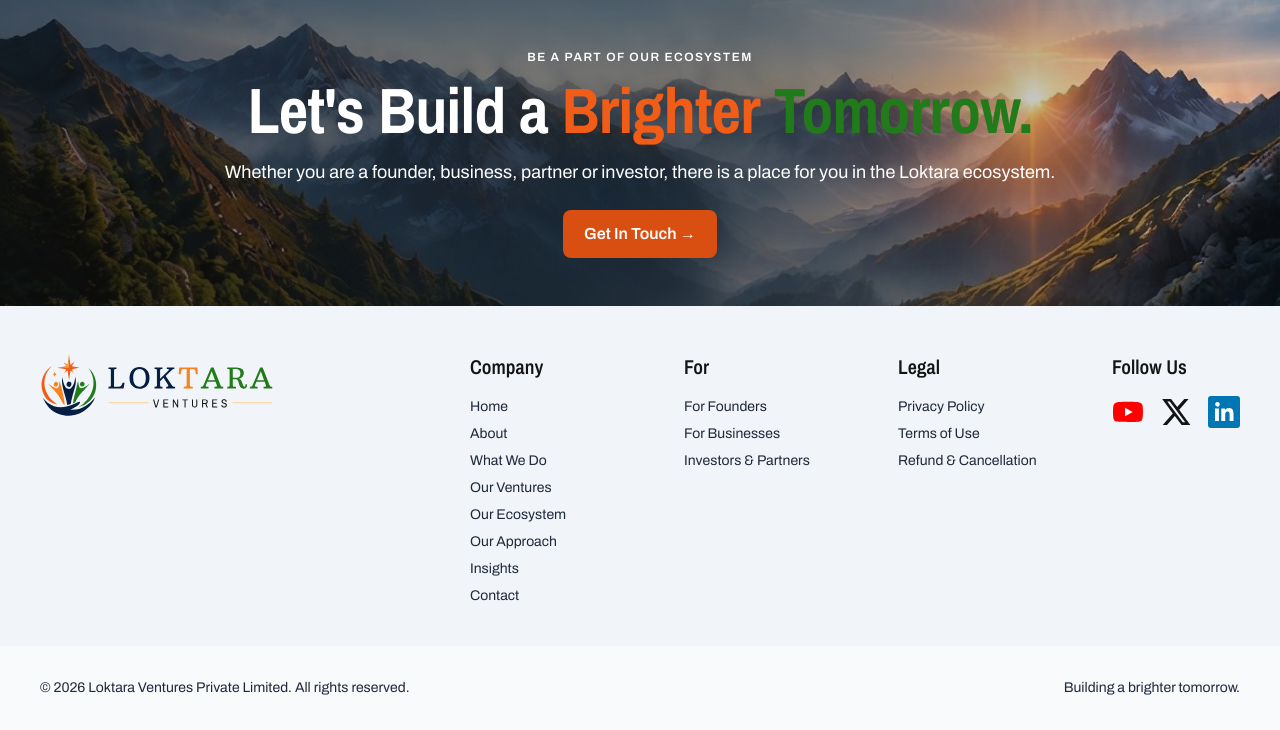
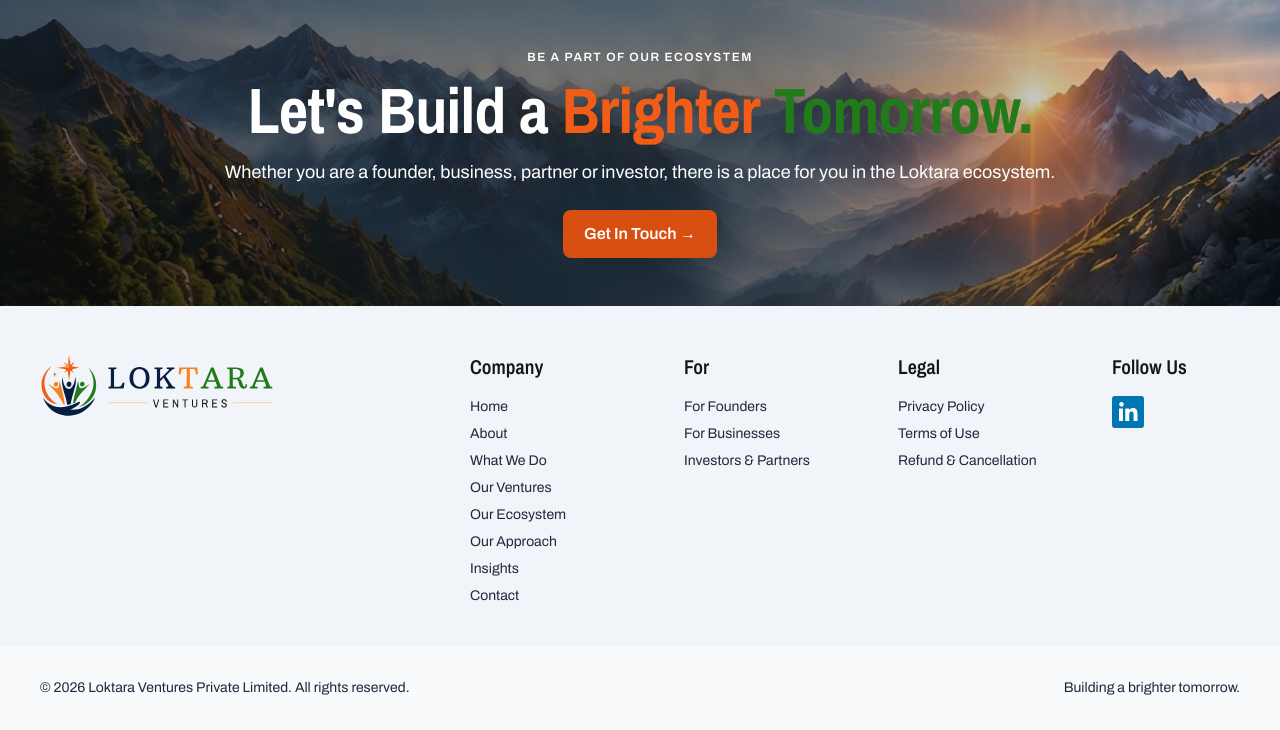
Before and after one commit to ventures-tech-hub/website, a plain HTML site: page ecosystem.html in a window 1280 px wide. Shown: the part 2680-3410 px from the top of the page. Drawn offline with nearby package versions, Linux system fonts and the light colour scheme; a web font is replaced by a local one.

Commit message:
Footer: remove YouTube and X, link LinkedIn company page
Co-Authored-By: Claude Opus 5.5 <noreply@anthropic.com>

```diff
--- a/ecosystem.html
+++ b/ecosystem.html
@@ -318,9 +318,7 @@
         <div class="footer-col">
           <h4>Follow Us</h4>
           <div class="socials">
-            <a href="#" aria-label="YouTube"><svg viewBox="0 0 32 32" aria-hidden="true"><path fill="#FF0000" d="M30.4 9.1a3.8 3.8 0 0 0-2.7-2.7C25.4 5.8 16 5.8 16 5.8s-9.4 0-11.7.6A3.8 3.8 0 0 0 1.6 9.1C1 11.5 1 16 1 16s0 4.5.6 6.9a3.8 3.8 0 0 0 2.7 2.7c2.3.6 11.7.6 11.7.6s9.4 0 11.7-.6a3.8 3.8 0 0 0 2.7-2.7c.6-2.4.6-6.9.6-6.9s0-4.5-.6-6.9Z"/><path fill="#fff" d="m13 20.3 7.8-4.3-7.8-4.3v8.6Z"/></svg></a>
-            <a href="#" aria-label="X"><svg viewBox="0 0 32 32" aria-hidden="true"><path fill="#141414" d="M24.3 3h4.3l-9.4 10.8L30.3 29h-8.7l-6.8-8.9L7 29H2.7l10.1-11.5L2.2 3h8.9l6.1 8.1L24.3 3Zm-1.5 23.3h2.4L9.8 5.5H7.2l15.6 20.8Z"/></svg></a>
-            <a href="#" aria-label="LinkedIn"><svg viewBox="0 0 32 32" aria-hidden="true"><rect width="32" height="32" rx="3" fill="#0076B2"/><path fill="#fff" d="M7 12.4h3.9V25H7V12.4Zm2-6.3a2.3 2.3 0 1 1 0 4.5 2.3 2.3 0 0 1 0-4.5Zm4.3 6.3H17v1.7h.1c.5-1 1.8-2 3.7-2 4 0 4.7 2.6 4.7 6V25h-3.9v-6.1c0-1.5 0-3.3-2-3.3s-2.4 1.6-2.4 3.2V25h-3.9V12.4Z"/></svg></a>
+            <a href="https://www.linkedin.com/company/loktara-ventures/" target="_blank" rel="noopener noreferrer" aria-label="LinkedIn"><svg viewBox="0 0 32 32" aria-hidden="true"><rect width="32" height="32" rx="3" fill="#0076B2"/><path fill="#fff" d="M7 12.4h3.9V25H7V12.4Zm2-6.3a2.3 2.3 0 1 1 0 4.5 2.3 2.3 0 0 1 0-4.5Zm4.3 6.3H17v1.7h.1c.5-1 1.8-2 3.7-2 4 0 4.7 2.6 4.7 6V25h-3.9v-6.1c0-1.5 0-3.3-2-3.3s-2.4 1.6-2.4 3.2V25h-3.9V12.4Z"/></svg></a>
           </div>
         </div>
       </div>
```
Also changed, not shown: about.html (+1 -3 lines), approach.html (+1 -3 lines), for-founders.html (+1 -3 lines), index.html (+1 -3 lines), insights.html (+1 -3 lines), legal.html (+1 -3 lines), terms-of-service.html (+1 -3 lines), what-we-do.html (+1 -3 lines).
